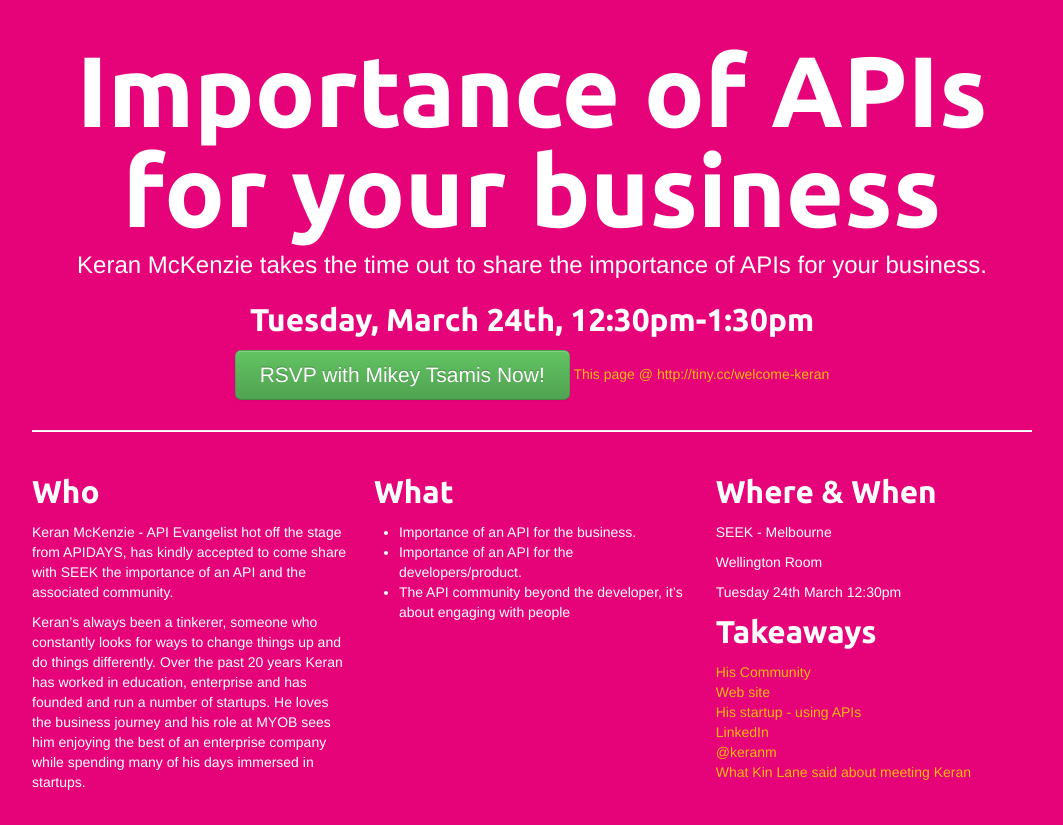
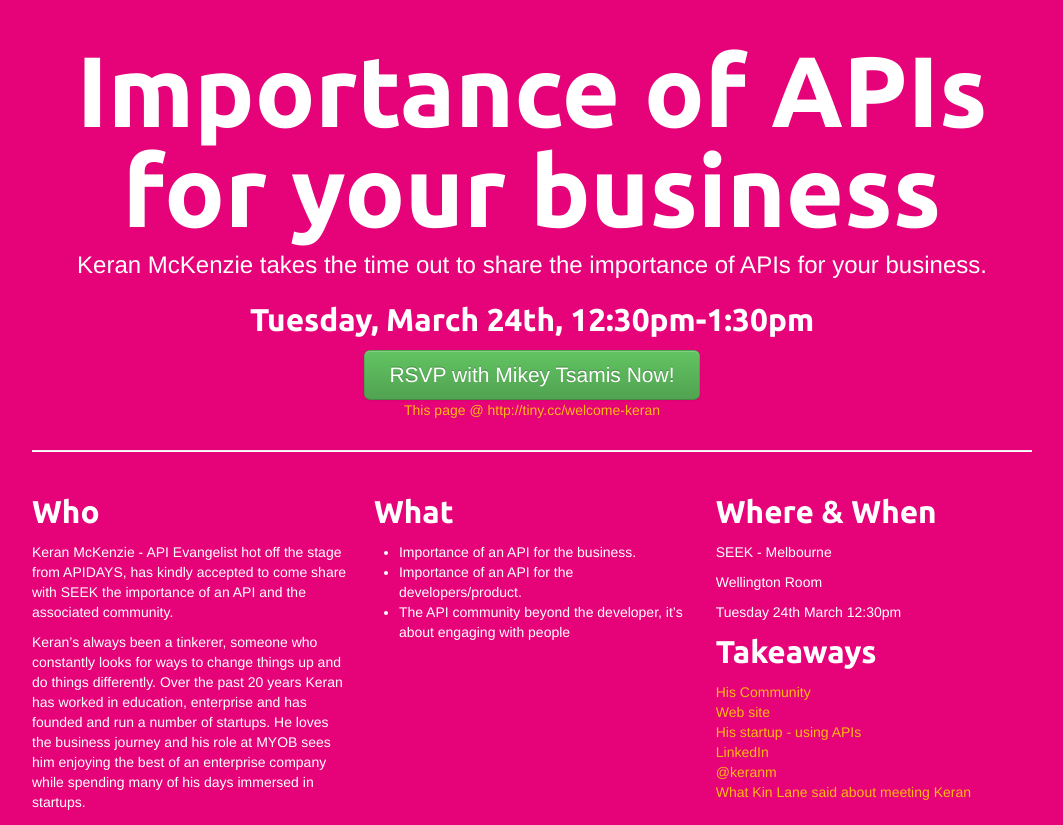
Before and after one commit to tbenade/welcome-keran, a plain HTML site: page index.html in a window 1280 px wide. Shown: the top 825 px of the page, without its empty margins (108-1171 px from the left). Drawn offline with Linux system fonts and the light colour scheme.

Commit message:
tiny url

```diff
--- a/index.html
+++ b/index.html
@@ -86,7 +86,7 @@
         <h1>Importance of APIs for your business</h1>
         <p class="lead">Keran McKenzie takes the time out to share the importance of APIs for your business.</p>
         <h2>Tuesday, March 24th, 12:30pm-1:30pm</h2>
-        <a class="btn btn-large btn-success" href="#">RSVP with Mikey Tsamis Now!</a>
+        <a class="btn btn-large btn-success" href="#">RSVP with Mikey Tsamis Now!</a> <br />
         <a href="http://tiny.cc/welcome-keran">This page @ http://tiny.cc/welcome-keran</a>
     </div>
 
```
